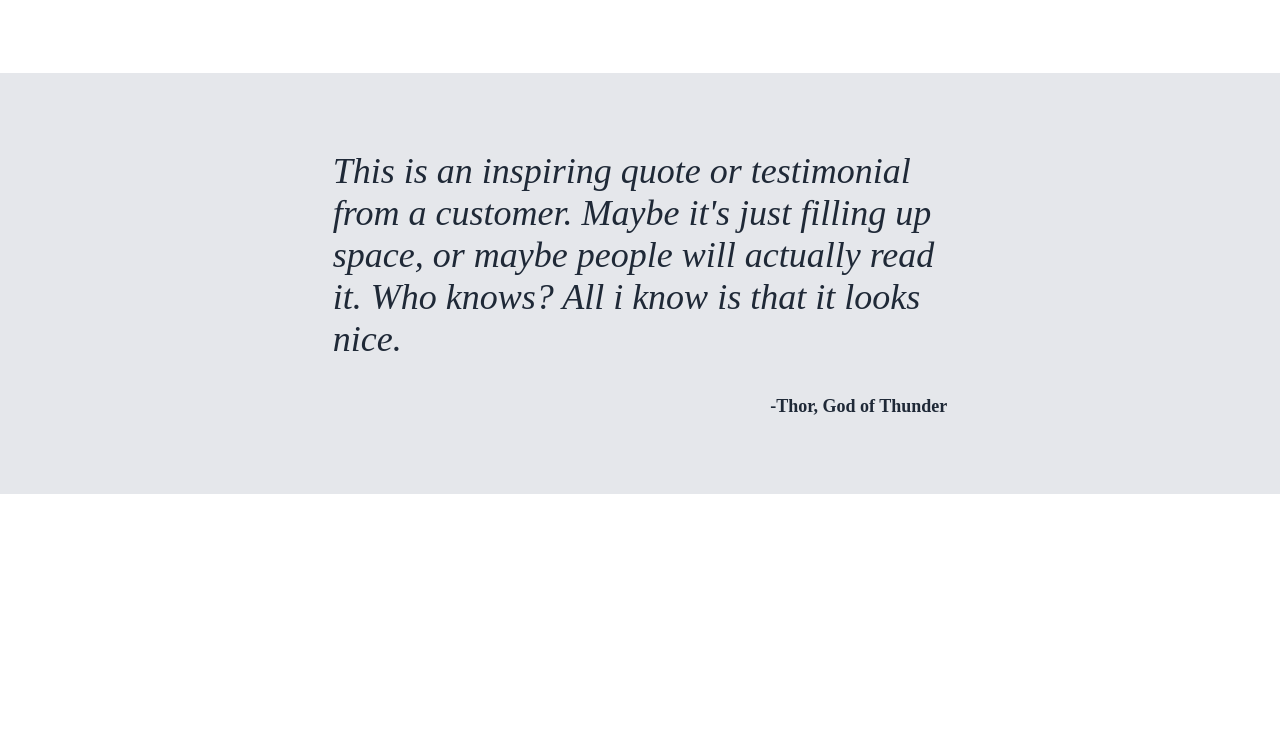
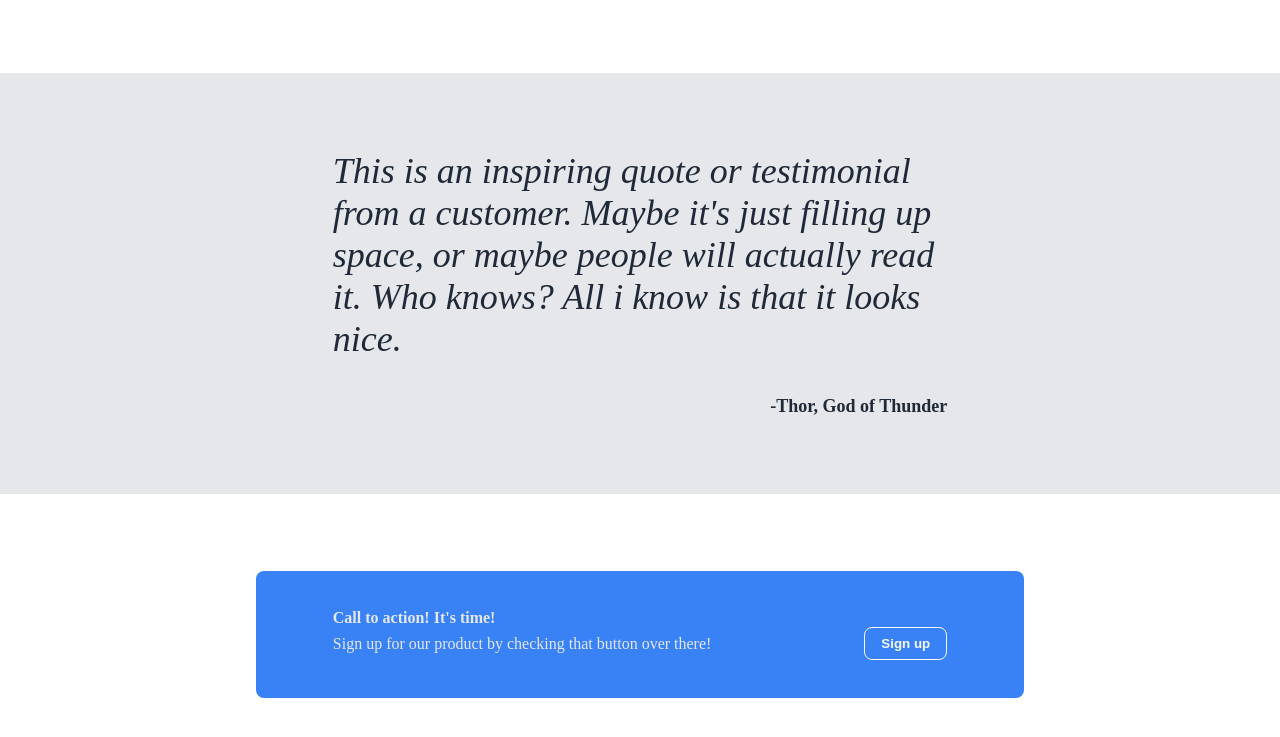
Before and after one commit to Imjustnelvin/Project-Landing-Page, a plain HTML site: page index.html in a window 1280 px wide. Shown: the part 919-1656 px from the top of the page. Before the commit the page ends 1413 px from the top, so only its background shows below. Drawn offline with Linux system fonts and the light colour scheme.

Commit message:
added footer

```diff
--- a/index.html
+++ b/index.html
@@ -72,6 +72,14 @@
 		</div>
 	</div>
 	<!--end of main-->
-	<div class="footer"></div>
+	<div class="footer">
+		<div class="footer-box">
+			<h4>Call to action! It's time!</h4>
+			<div class="footer-content">
+				<p>Sign up for our product by checking that button over there!</p>
+				<button>Sign up</button>
+			</div>
+		</div>
+	</div>
 </body>
 </html>
--- a/style.css
+++ b/style.css
@@ -132,3 +132,34 @@ border-radius: 8px;
 	font-size: large;
 	font-style: normal;
 }
+
+.footer {
+	padding: 0 20%
+}
+
+.footer-box {
+	background-color: #3882f6;
+	padding: 5% 10%;
+	margin: 10% 0;
+	border-radius: 8px;;
+	color: #e5e7eb;
+}
+
+.footer-box h4, .footer-box p {
+	margin: 0;
+}
+
+.footer-content {
+	display: flex;
+	justify-content: space-between;
+	align-items: center;
+}
+
+.footer-content button {
+	color: #f9faf8;
+	border: 1px solid #f9faf8;
+	border-radius: 8px;
+	background-color: #3882f6;
+	font-weight: 600;
+	padding: 8px 16px;
+}
```
